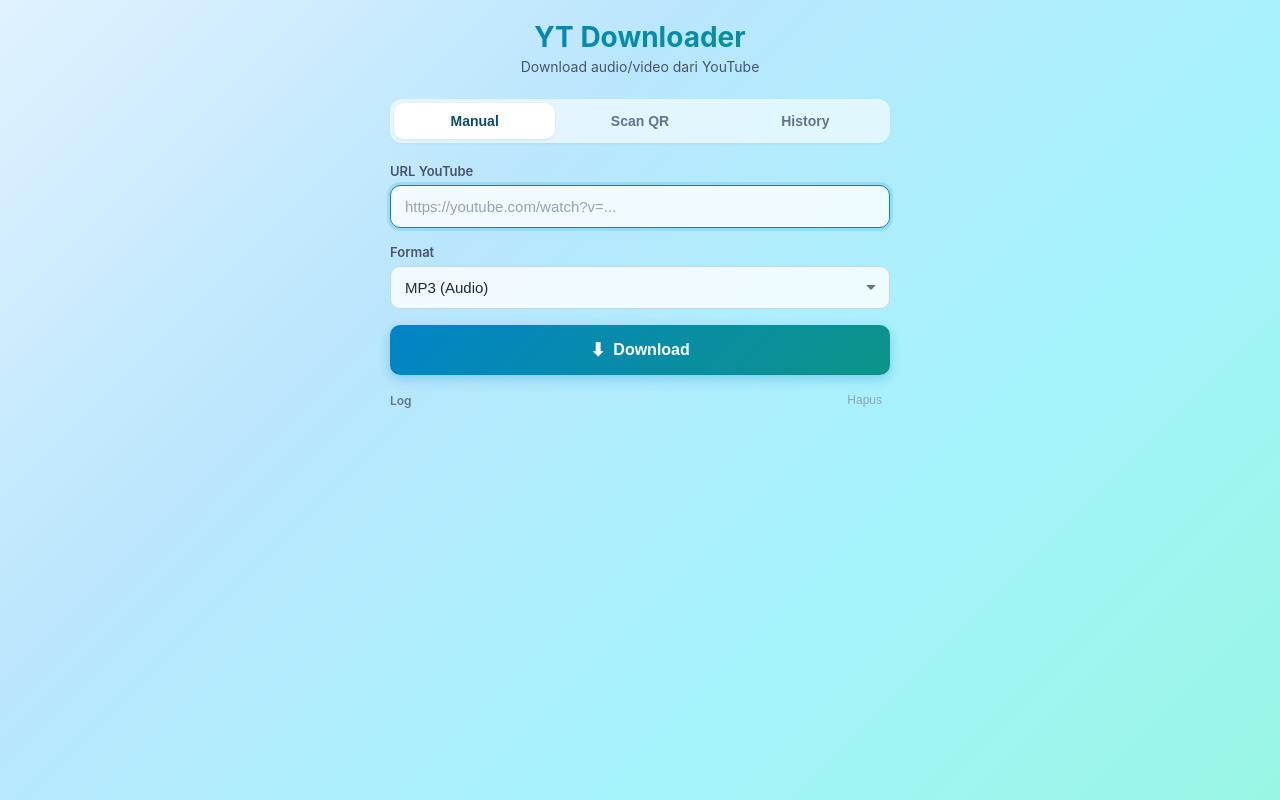
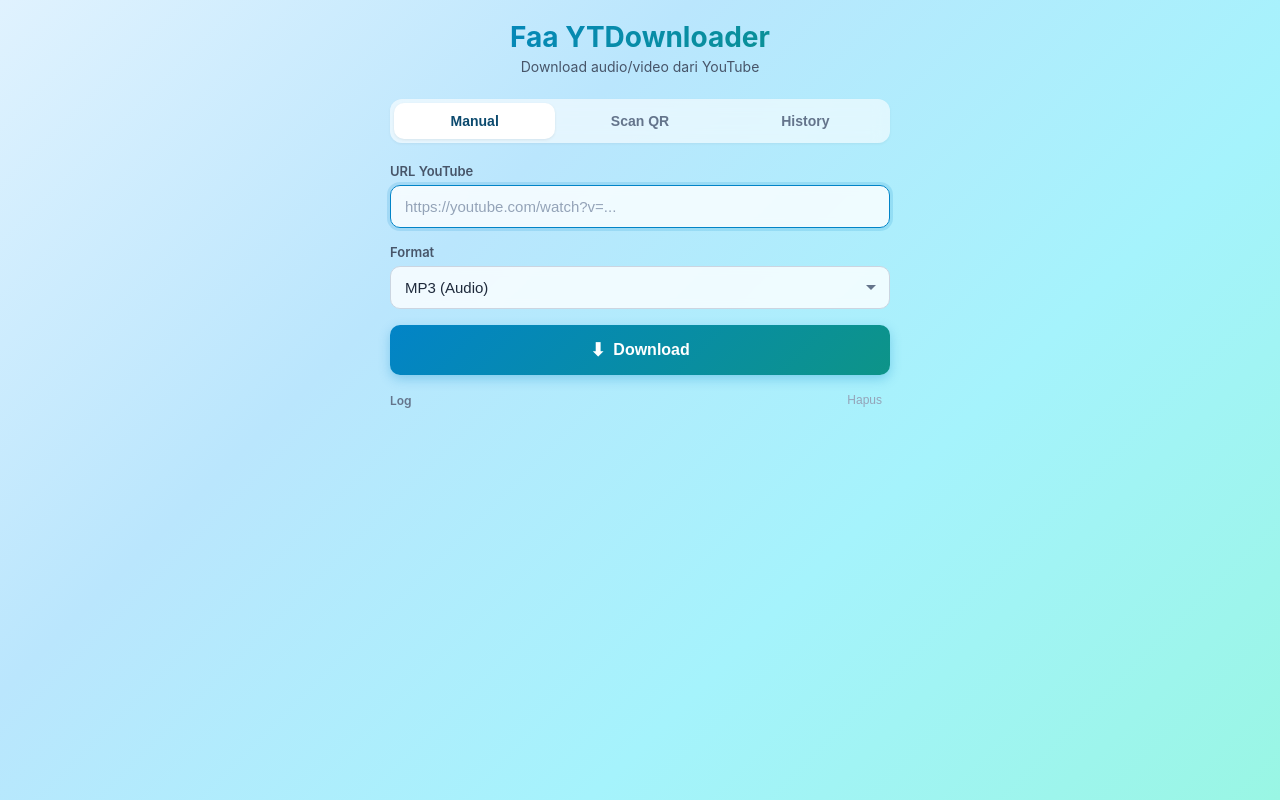
Before and after one commit to FaaRamadhann/Faa-YDL, a website: page FaaDL-termux/public/index.html in a window 1280 px wide. Drawn offline with nearby package versions, Linux system fonts and the light colour scheme; no server answers.

Commit message:
termux: rename jadi Faa YTDownloader

```diff
--- a/FaaDL-termux/package.json
+++ b/FaaDL-termux/package.json
@@ -1,7 +1,7 @@
 {
-  "name": "ytdl-webui",
-  "version": "1.0.3",
-  "description": "YouTube Downloader with Web UI - supports QR scan & manual input",
+  "name": "faa-ytdownloader",
+  "version": "1.0.0",
+  "description": "Faa YTDownloader - YouTube Downloader with Web UI",
   "main": "server.js",
   "scripts": {
     "start": "node server.js"
--- a/FaaDL-termux/public/index.html
+++ b/FaaDL-termux/public/index.html
@@ -3,7 +3,7 @@
 <head>
   <meta charset="UTF-8">
   <meta name="viewport" content="width=device-width, initial-scale=1.0, maximum-scale=1.0, user-scalable=no">
-  <title>YT Downloader</title>
+  <title>Faa YTDownloader</title>
   <link rel="stylesheet" href="/style.css">
   <script src="https://cdn.jsdelivr.net/npm/html5-qrcode@2.3.8/html5-qrcode.min.js"></script>
   <script src="https://cdn.jsdelivr.net/npm/jsqr@1.4.0/dist/jsQR.js"></script>
@@ -12,7 +12,7 @@
 <body>
   <div class="container">
     <header>
-      <h1>YT Downloader</h1>
+      <h1>Faa YTDownloader</h1>
       <p class="subtitle">Download audio/video dari YouTube</p>
     </header>
 
```
